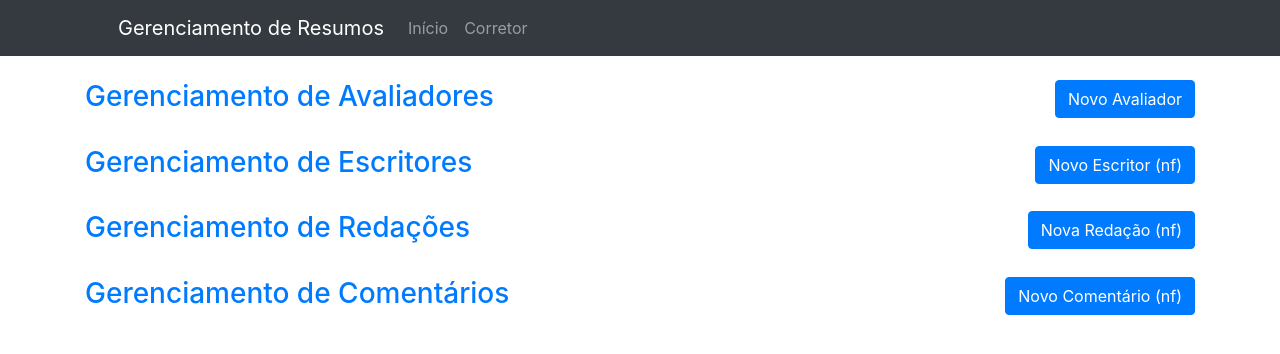
After one commit to Murilovc/gerenciadorResumos, a PHP site: page /administrativo.php in a window 1280 px wide. The commit adds this page. Shown: the top 354 px of the page. Run offline with PHP 8.4, Linux system fonts and the light colour scheme.

Commit message:
separacao do codigo do layout em tres arquivos e criacao de novas pastas dentro de back-end

```diff
--- /dev/null
+++ b/administrativo.php
@@ -0,0 +1,145 @@
+<!--
+
+Toda a parte do layout da administração do banco de dados
+pelo admin vai ser feita aqui, incluíndo cadastro, atualização e
+deleção de qualquer entidade do banco de dados.
+
+-->
+
+
+<!doctype html>
+<html lang="en">
+    <head>
+        <title>Correção de Resumos</title>
+        <!-- Required meta tags -->
+        <meta charset="utf-8">
+        <meta name="viewport" content="width=device-width, initial-scale=1, shrink-to-fit=no">
+
+        <!-- Bootstrap CSS -->
+        <link rel="stylesheet" href="https://stackpath.bootstrapcdn.com/bootstrap/4.3.1/css/bootstrap.min.css" integrity="sha384-ggOyR0iXCbMQv3Xipma34MD+dH/1fQ784/j6cY/iJTQUOhcWr7x9JvoRxT2MZw1T" crossorigin="anonymous">
+    </head>
+
+    <body>
+
+        <?php include "back-end/menu.php"?>
+
+        <div class="container">
+
+            <!-- significa margin-top 4-->
+            <div class="row mt-4">
+                <div class="col">
+                    <h3 class="text-primary">Gerenciamento de Avaliadores</h3>
+                </div>
+                <div class="col text-right">
+                    <button class="btn btn-primary" type="button"  data-toggle="modal" data-target="#modalAvaliadores">
+                        Novo Avaliador
+                    </button>
+                </div>
+            </div>
+
+            <div class="row mt-4">
+                <div class="col">
+                    <h3 class="text-primary">Gerenciamento de Escritores</h3>
+                </div>
+                <div class="col text-right">
+                    <button class="btn btn-primary" type="button">
+                        Novo Escritor (nf)
+                    </button>
+                </div>
+            </div>
+
+
+            <div class="row mt-4">
+                <div class="col">
+                    <h3 class="text-primary">Gerenciamento de Redações</h3>
+                </div>
+                <div class="col text-right">
+                    <button class="btn btn-primary" type="button">
+                        Nova Redação (nf)
+                    </button>
+                </div>
+            </div>
+
+
+            <div class="row mt-4">
+                <div class="col">
+                    <h3 class="text-primary">Gerenciamento de Comentários</h3>
+                </div>
+                <div class="col text-right">
+                    <button class="btn btn-primary" type="button">
+                        Novo Comentário (nf)
+                    </button>
+                </div>
+            </div>
+
+
+            <header>
+                <!-- MODAL PARA CADASTRO DE AVALIADORES -->
+                <div class="modal fade" id="modalAvaliadores" tabindex="-1" role="dialog" aria-labelledby="exampleModalLabel" aria-hidden="true">
+                    <div class="modal-dialog" role="document">
+
+
+                        <form action="./back-end/cadastro.php" method="POST">
+                            <div class="modal-content">
+                                <div class="modal-header">
+                                    <h5 class="modal-title" id="exampleModalLabel">Cadastrar Avaliadores</h5>
+                                    <button type="button" class="close" data-dismiss="modal" aria-label="Close">
+                                        <span aria-hidden="true">×</span>
+                                    </button>
+                                </div>
+                                <div class="modal-body">
+                                    <div class="modal-body">
+                                            <div class="form-group">
+                                                <label for="inputNome">Nome</label>
+                                                <input name="nome" type="name" class="form-control" id="inputNome" aria-describedby="NomeHelp" placeholder="Nome">
+                                            </div>
+                                            <div class="form-group">
+                                                <label for="inputTelefone">Telefone</label>
+                                                <input name="telefone" type="tel" class="form-control" id="inputTelefone" placeholder="(99)123456789">
+                                            </div>
+                                            <div class="form-group">
+                                                <label for="inputEmail">Email</label>
+                                                <input name="email" type="email" class="form-control" id="inputEmail" placeholder="joao.silva@exemplo.com">
+                                            </div>
+                                    </div>
+                                </div>
+                                <div class="modal-footer">
+                                    <button type="submit" class="btn btn-primary">Salvar</button>
+                                </div>
+                            </div>
+                        </form>
+                    </div>
+                </div>
+
+            </header>
+
+
+
+
+
+
+
+
+
+
+
+        </div>
+
+
+        <!-- Optional JavaScript -->
+        <!-- jQuery first, then Popper.js, then Bootstrap JS -->
+        <script src="https://code.jquery.com/jquery-3.3.1.slim.min.js" integrity="sha384-q8i/X+965DzO0rT7abK41JStQIAqVgRVzpbzo5smXKp4YfRvH+8abtTE1Pi6jizo" crossorigin="anonymous"></script>
+        <script src="https://cdnjs.cloudflare.com/ajax/libs/popper.js/1.14.7/umd/popper.min.js" integrity="sha384-UO2eT0CpHqdSJQ6hJty5KVphtPhzWj9WO1clHTMGa3JDZwrnQq4sF86dIHNDz0W1" crossorigin="anonymous"></script>
+        <script src="https://stackpath.bootstrapcdn.com/bootstrap/4.3.1/js/bootstrap.min.js" integrity="sha384-JjSmVgyd0p3pXB1rRibZUAYoIIy6OrQ6VrjIEaFf/nJGzIxFDsf4x0xIM+B07jRM" crossorigin="anonymous"></script>
+        <script>
+            $(document).ready(function(){
+                $("#myInput").on("keyup", function() {
+                    var value = $(this).val().toLowerCase();
+                    $("#myTable tr").filter(function() {
+                    $(this).toggle($(this).text().toLowerCase().indexOf(value) > -1)
+                    });
+                });
+            });
+        </script>
+    </body>
+</html>
--- a/back-end/menu.php
+++ b/back-end/menu.php
@@ -5,7 +5,8 @@
                     <div class="collapse navbar-collapse" id="navbarSupportedContent">
                         <ul class="navbar-nav ms-auto mb-2 mb-lg-0">
                             <li class="nav-item"><a class="nav-link" href="index.php">Início</a></li>
-                            <li class="nav-item"><a class="nav-link" href="index.php">Segunda tela</a></li>
+                            <li class="nav-item"><a class="nav-link" href="corretor.php">Corretor</a></li>
+
                         </ul>
                     </div>
                 </div>
```
Also changed, not shown: corretor.php (added, +65 -0 lines), index.php (+19 -93 lines), back-end/avaliador/cadastroAvaliador.php (added).
